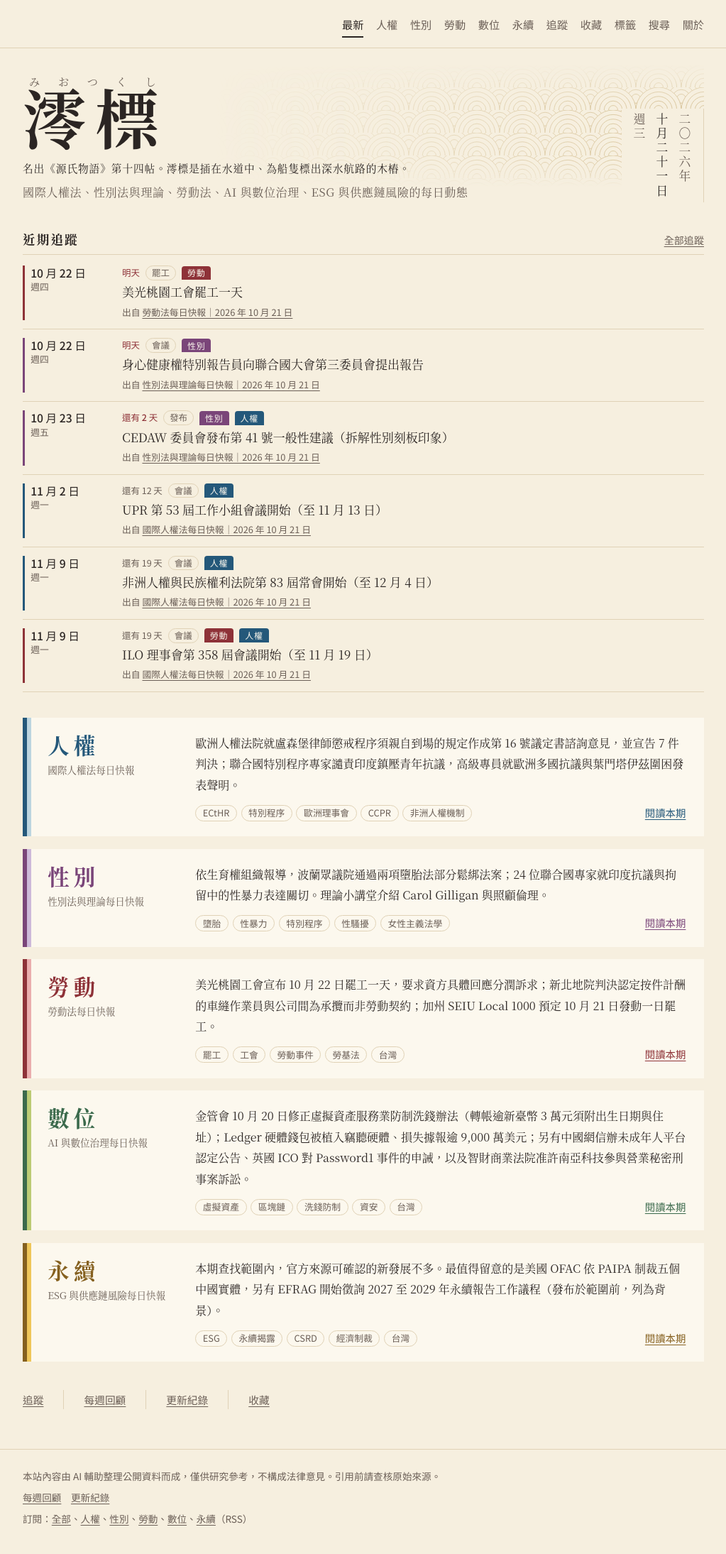
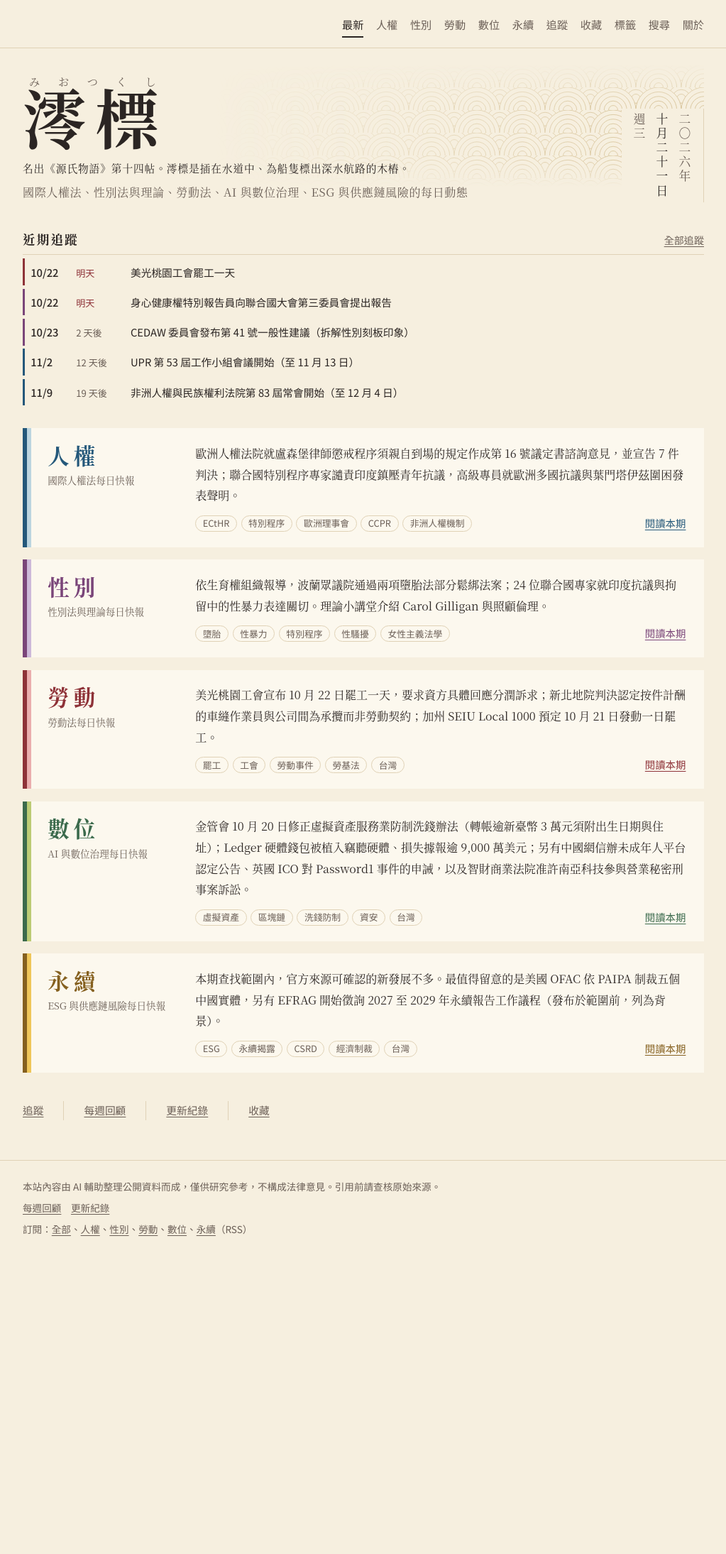
Before and after one commit to chadfan1004/Newsletter-for-international-human-rights-law-gender-theory-and-labour-law, a Jekyll site: the page built from index.html, in a window 1280 px wide. Shown: the whole page at 71% size, without its empty margins (128-1151 px from the left). Built offline with Jekyll 4.4.1, drawn with Linux system fonts in a browser that asks for light colours; after the commit the page ends 1781 px from its top, so only the background shows below that.

Commit message:
Home tracker: one line per item
Co-Authored-By: Claude Opus 5.5 <noreply@anthropic.com>
Claude-Session: https://claude.ai/code/session_01FSbXdJEiLZof4dLYJ2WApi

```diff
--- a/assets/style.css
+++ b/assets/style.css
@@ -298,7 +298,7 @@ mark { background: var(--mark-bg); color: inherit; padding: 0 .1em; }
 .hero-title rt { font-size: .17em; font-weight: 400; letter-spacing: .5em; color: var(--muted); }
 
 /* 追蹤 */
-.up-home { margin: 0 0 2.25rem; }
+.up-home { margin: 0 0 2rem; }
 .up-home-head { display: flex; align-items: baseline; justify-content: space-between; gap: 1rem; border-bottom: 1px solid var(--rule); padding-bottom: .4rem; margin-bottom: .2rem; }
 .up-home-head h2 { margin: 0; font-size: 1.1rem; letter-spacing: .12em; }
 .up-home-head a { font-family: var(--sans); font-size: .88rem; color: var(--muted); }
@@ -392,3 +392,14 @@ mark { background: var(--mark-bg); color: inherit; padding: 0 .1em; }
 .up-actions { display: flex; flex-wrap: wrap; align-items: baseline; gap: .3rem 1rem; margin: .6rem 0 0; font-family: var(--sans); font-size: .85rem; }
 .up-add { display: inline-block; padding: .2rem .8rem; border: 1px solid var(--ink); border-radius: 999px; color: var(--ink); text-decoration: none; font-weight: 500; }
 .up-add:hover { background: var(--ink); color: var(--paper); }
+
+/* 首頁近期追蹤：一則一行 */
+.up-rows { font-family: var(--sans); font-size: .92rem; }
+.up-row { display: grid; grid-template-columns: 3.4rem 4.2rem minmax(0, 1fr); align-items: baseline; column-gap: .6rem; padding: .32rem 0 .32rem .7rem; box-shadow: inset 3px 0 0 var(--sec, var(--rule)); margin: .3rem 0; }
+.up-row time { font-weight: 500; color: var(--ink); }
+.up-row-count { color: var(--muted); font-size: .82rem; }
+.up-row-count.is-soon { color: var(--c-labour); font-weight: 500; }
+.up-row-t { overflow: hidden; text-overflow: ellipsis; white-space: nowrap; }
+.up-row-t a { color: var(--ink); text-decoration: none; }
+.up-row-t a:hover { text-decoration: underline; color: var(--sec); }
+.up-home .up-home-head { margin-bottom: .35rem; }
--- a/assets/upcoming.js
+++ b/assets/upcoming.js
@@ -104,9 +104,16 @@
   // 首頁：近 30 天內，最多 6 則
   var home = document.getElementById('up-home');
   if (home) {
-    var soon = visible().filter(function (x) { var n = daysLeft(x); return isUpcoming(x) && n !== null && n <= 30; }).slice(0, 6);
+    var soon = visible().filter(function (x) { var n = daysLeft(x); return isUpcoming(x) && n !== null && n <= 30; }).slice(0, 5);
     if (soon.length) {
-      home.querySelector('.up-list').innerHTML = soon.map(function (x) { return itemHTML(x, { compact: true }); }).join('');
+      home.querySelector('.up-list').innerHTML = soon.map(function (x) {
+        var p = x.d.split('-');
+        var n = daysLeft(x);
+        var cnt = n === 0 ? '今天' : n === 1 ? '明天' : n + ' 天後';
+        var t = x.u ? '<a href="' + esc(x.u) + '" target="_blank" rel="noopener">' + esc(x.t) + '</a>' : '<a href="' + esc(x.src || '#') + '">' + esc(x.t) + '</a>';
+        return '<li class="up-row sec-' + esc(x.s[0] || '') + '"><time datetime="' + esc(x.d) + '">' + (+p[1]) + '/' + (+p[2]) + '</time>' +
+          '<span class="up-row-count' + (n <= 1 ? ' is-soon' : '') + '">' + cnt + '</span><span class="up-row-t">' + t + '</span></li>';
+      }).join('');
       home.hidden = false;
     }
   }
--- a/index.html
+++ b/index.html
@@ -29,7 +29,7 @@ title: 最新
     <h2 id="up-home-h">近期追蹤</h2>
     <a href="{{ '/upcoming/' | relative_url }}">全部追蹤</a>
   </div>
-  <ul class="up-list"></ul>
+  <ul class="up-list up-rows"></ul>
 </section>
 
 <section class="today" aria-label="本期快報">
```
